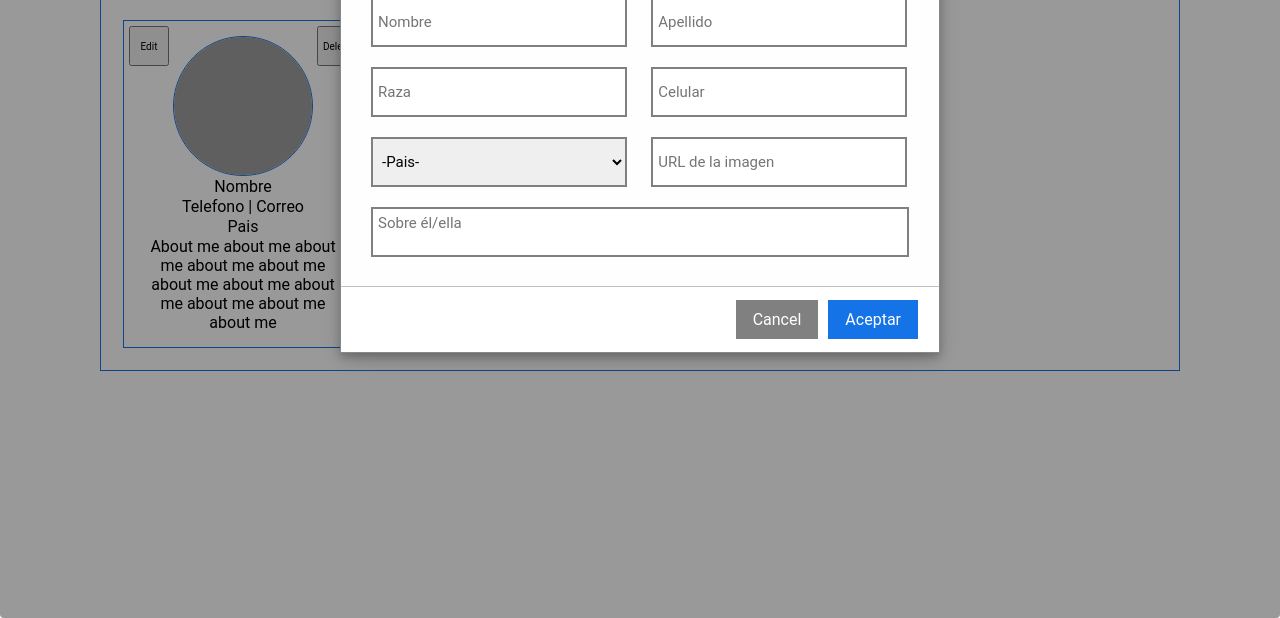
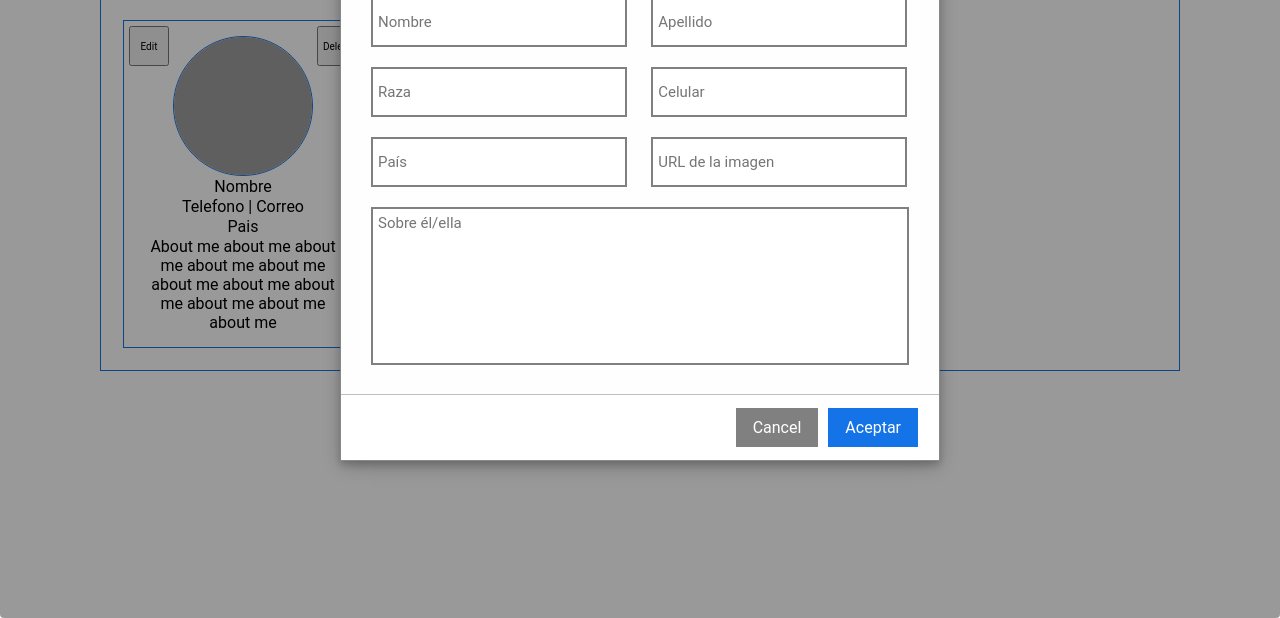
Before and after one commit to Erre23/hackaton13, a plain HTML site: page reto/crud.html in a window 1280 px wide. Both pictures are taken after a click on the button "Agregar mascota". Shown: the part 182-800 px from the top of the page. Drawn offline with Linux system fonts and the light colour scheme; grey boxes are pictures that could not be loaded.

Commit message:
cambio de control

```diff
--- a/assets/css/components/form/_form.scss
+++ b/assets/css/components/form/_form.scss
@@ -21,8 +21,11 @@
     padding: 5px;
     display: inline-block;
     width: 100%;
-    height: 50px;
+    min-height: 50px;
     resize: none;
+}
+.frm-control > option {
+    min-height: 50px;
 }
 .frm-control:focus {
     border-color: #1c7ed6;
--- a/reto/crud.html
+++ b/reto/crud.html
@@ -67,19 +67,7 @@
 
                     <div class="form-row">
                         <div class="frm-col-w50">
-                            <select name="pais" class="frm-control" placeholder="País" >
-                                <option value="">-Pais-</option>
-                                <option value="Argentina">Argentina</option>
-                                <option value="Brasil">Brasil</option>
-                                <option value="Bolivia">Bolivia</option>
-                                <option value="Chile">Chile</option>
-                                <option value="Colombia">Colombia</option>
-                                <option value="Ecuador">Ecuador</option>
-                                <option value="Paraguay">Paraguay</option>
-                                <option value="Perú">Perú</option>
-                                <option value="Uruguay">Uruguay</option>
-                                <option value="Venezuela">Venezuela</option>
-                            </select>
+                            <input name="áis" class="frm-control" type="text" placeholder="País" >
                         </div>
                         <div class="frm-col-w50">
                             <input name="url" class="frm-control" type="text" placeholder="URL de la imagen" >
```
Also changed, not shown: assets/css/style.css, 1 other file.
